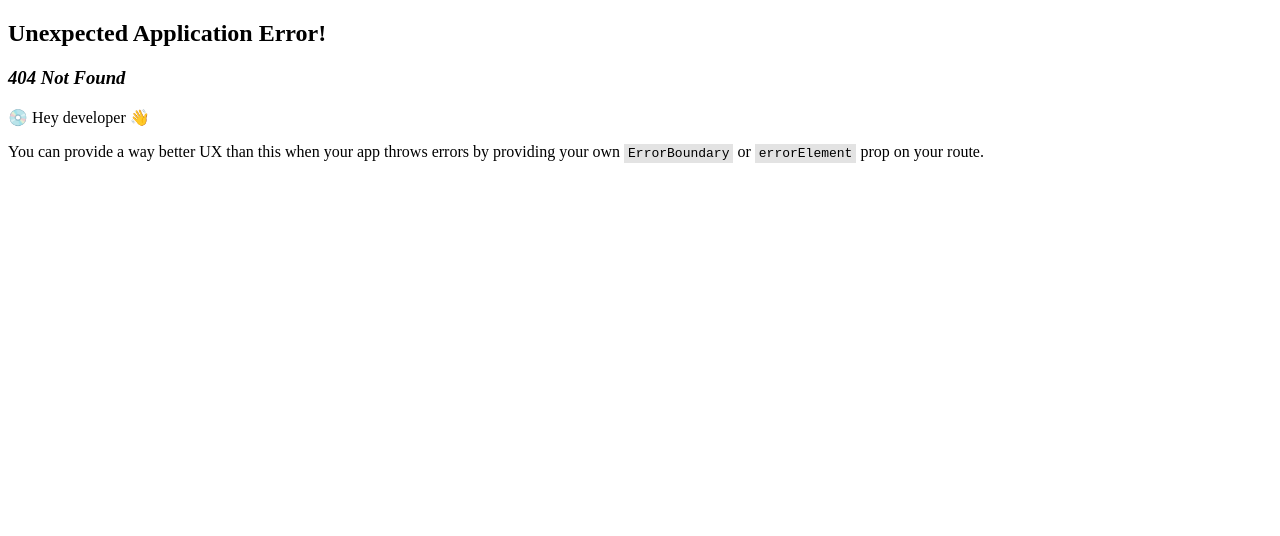
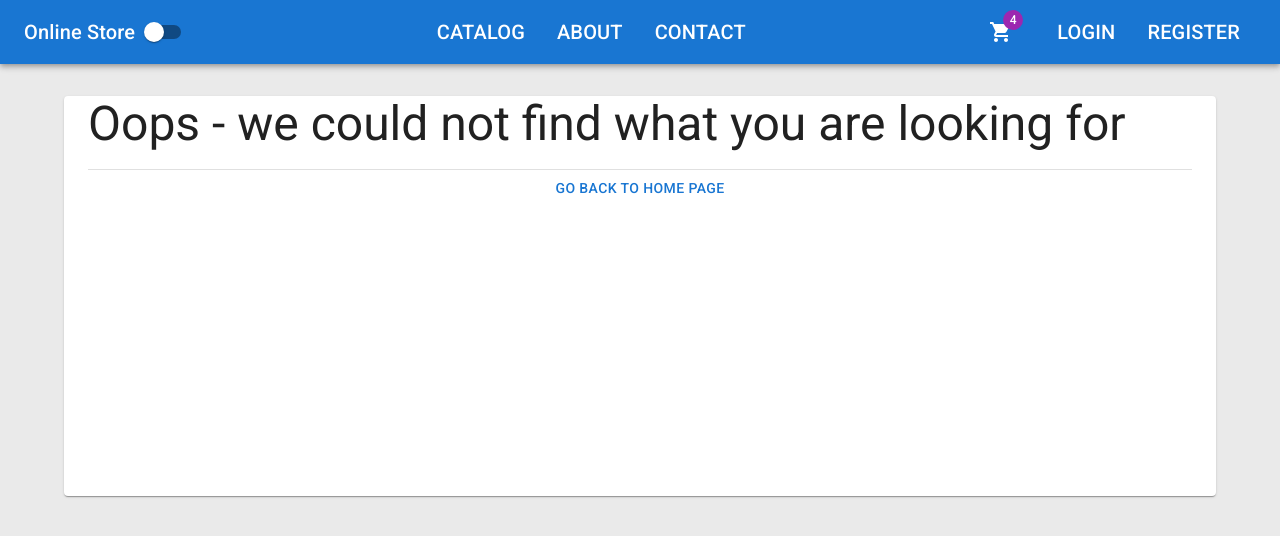
Before and after one commit to Florin392/onlineStore, a React (Vite) app in the folder client/: page /not-found in a window 1280 px wide. Before the commit this address had no page. Shown: the top 536 px of the page. Built offline with nearby package versions, Linux system fonts and the light colour scheme.

Commit message:
add not found page

```diff
--- /dev/null
+++ b/client/src/app/errors/NotFound.tsx
@@ -0,0 +1,16 @@
+import { Button, Container, Divider, Paper, Typography } from "@mui/material";
+import { Link } from "react-router-dom";
+
+export default function NotFound() {
+  return (
+    <Container component={Paper} sx={{ height: 400 }}>
+      <Typography gutterBottom variant="h3">
+        Oops - we could not find what you are looking for
+      </Typography>
+      <Divider />
+      <Button fullWidth component={Link} to="/">
+        Go back to home page
+      </Button>
+    </Container>
+  );
+}
--- a/client/src/app/router/Routes.tsx
+++ b/client/src/app/router/Routes.tsx
@@ -1,4 +1,4 @@
-import { createBrowserRouter } from "react-router-dom";
+import { Navigate, createBrowserRouter } from "react-router-dom";
 import App from "../layout/App";
 import HomePage from "../../features/home/HomePage";
 import Catalog from "../../features/catalog/Catalog";
@@ -6,6 +6,7 @@
 import AboutPage from "../../features/about/AboutPage";
 import ContactPage from "../../features/contact/ContactPage";
 import ServerError from "../errors/ServerError";
+import NotFound from "../errors/NotFound";
 
 export const router = createBrowserRouter([
   {
@@ -18,6 +19,8 @@
       { path: "about", element: <AboutPage /> },
       { path: "contact", element: <ContactPage /> },
       { path: "server-error", element: <ServerError /> },
+      { path: "not-found", element: <NotFound /> },
+      { path: "*", element: <Navigate replace to="/not-found" /> },
     ],
   },
 ]);
--- a/client/src/features/catalog/ProductDetails.tsx
+++ b/client/src/features/catalog/ProductDetails.tsx
@@ -13,6 +13,7 @@
 import { Product } from "../../app/models/products";
 import { currencyFormat } from "../../app/helpers/utils";
 import agent from "../../app/api/agent";
+import NotFound from "../../app/errors/NotFound";
 
 export default function ProductDetails() {
   const { id } = useParams<{ id: string }>();
@@ -29,7 +30,7 @@
 
   if (loading) return <h3>Loading...</h3>;
 
-  if (!product) return <h3>Product not found</h3>;
+  if (!product) return <NotFound />;
 
   return (
     <Grid container spacing={6}>
```
